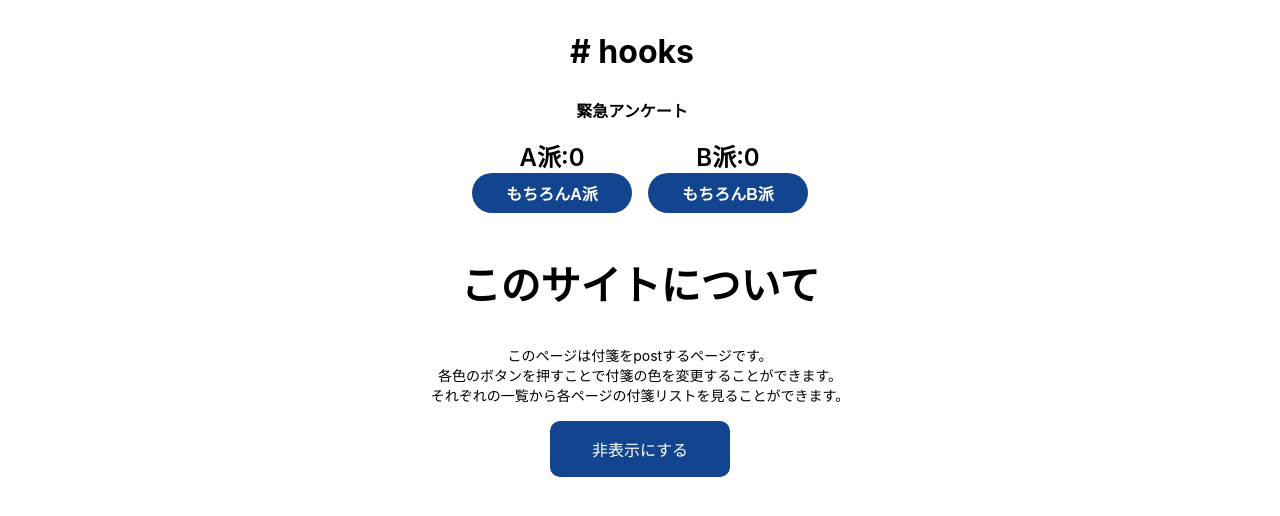
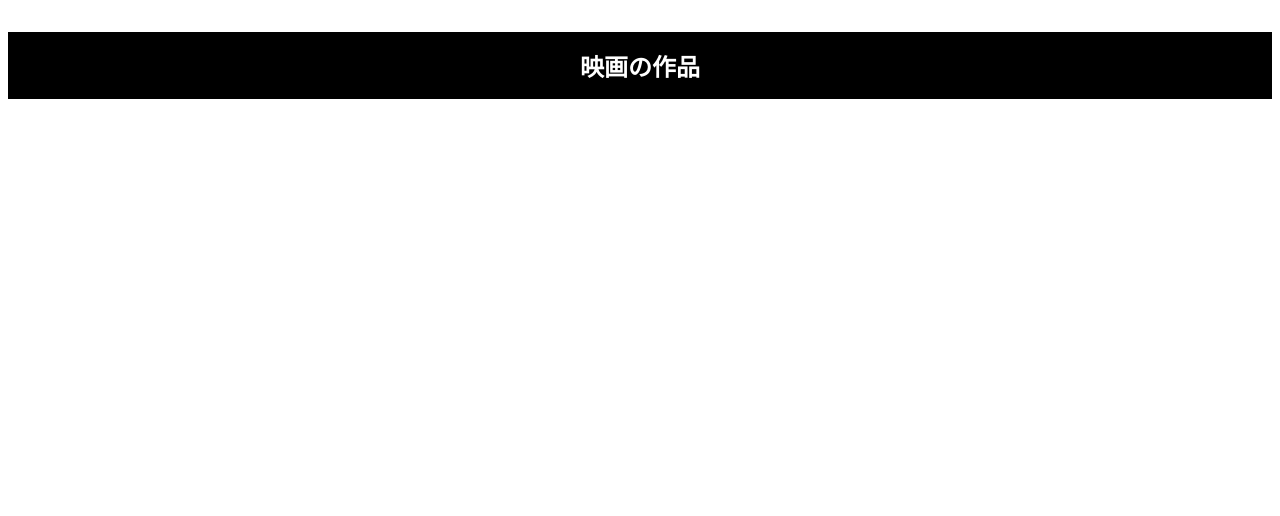
Before and after one commit to ryogosteeny/practice, a React (Create React App) app: page / in a window 1280 px wide. Shown: the top 516 px of the page. Built offline with nearby package versions, Linux system fonts and the light colour scheme.

Commit message:
Headerコンポーネントの作成

```diff
--- a/src/App.css
+++ b/src/App.css
@@ -1,4 +1,3 @@
 .app {
-    text-align: center;
     margin-top: 32px;
 }
--- a/src/App.tsx
+++ b/src/App.tsx
@@ -2,8 +2,7 @@ import React, { VFC } from "react";
 import "./App.css";
 import { GlobalProvider } from "./GlobalProvider";
 import { createTheme } from "@mui/material";
-import { CounterOrganism } from "./components/organism/CounterOrganism";
-import { DescBox } from "./components/organism/DescBox";
+import { Header } from "./components/atoms/Header";
 
 const theme = createTheme({
   palette: {
@@ -19,8 +18,9 @@ export const App: VFC = () => {
   return (
     <GlobalProvider>
       <div className={"app"}>
-        <CounterOrganism />
-        <DescBox />
+        <Header title={"映画の作品"} />
+        {/*<CounterOrganism />*/}
+        {/*<DescBox />*/}
       </div>
     </GlobalProvider>
   );
--- /dev/null
+++ b/src/components/atoms/Header.css
@@ -0,0 +1,17 @@
+html {
+    font-size: 62.5%;
+}
+
+.header {
+    background-color: black;
+    color: white;
+    text-align: center;
+    padding: 16px;
+}
+
+.header-inner {
+    font-size: 2.4rem;
+    max-width: 1232px;
+    padding: 0 16px;
+    margin: 0 auto;
+}
--- /dev/null
+++ b/src/components/atoms/Header.tsx
@@ -0,0 +1,14 @@
+import React from "react";
+import "./Header.css";
+
+interface Props {
+  title: string;
+}
+
+export const Header = ({ title }: Props) => {
+  return (
+    <header className="header">
+      <h2 className="header-inner">{title}</h2>
+    </header>
+  );
+};
```
